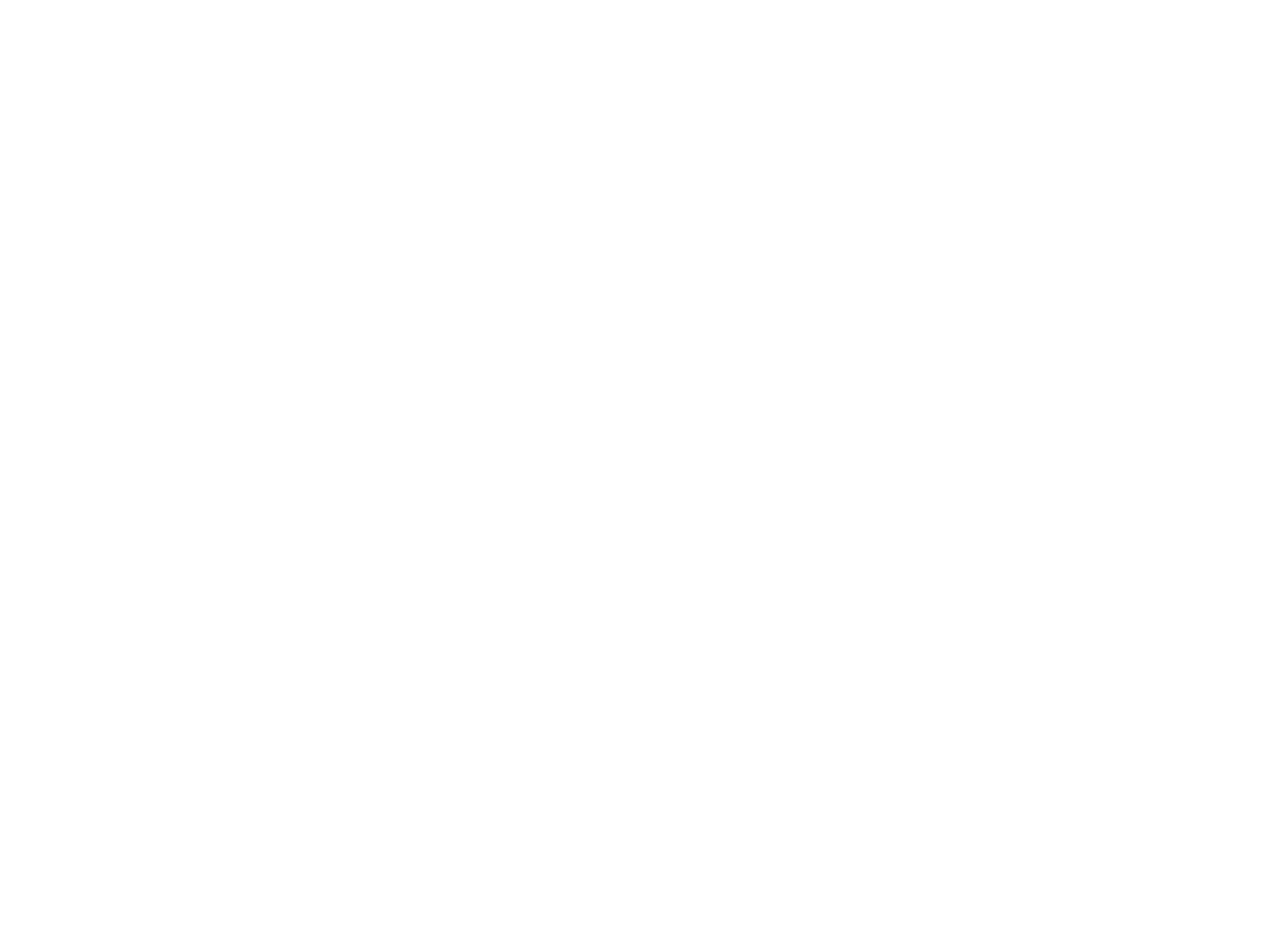
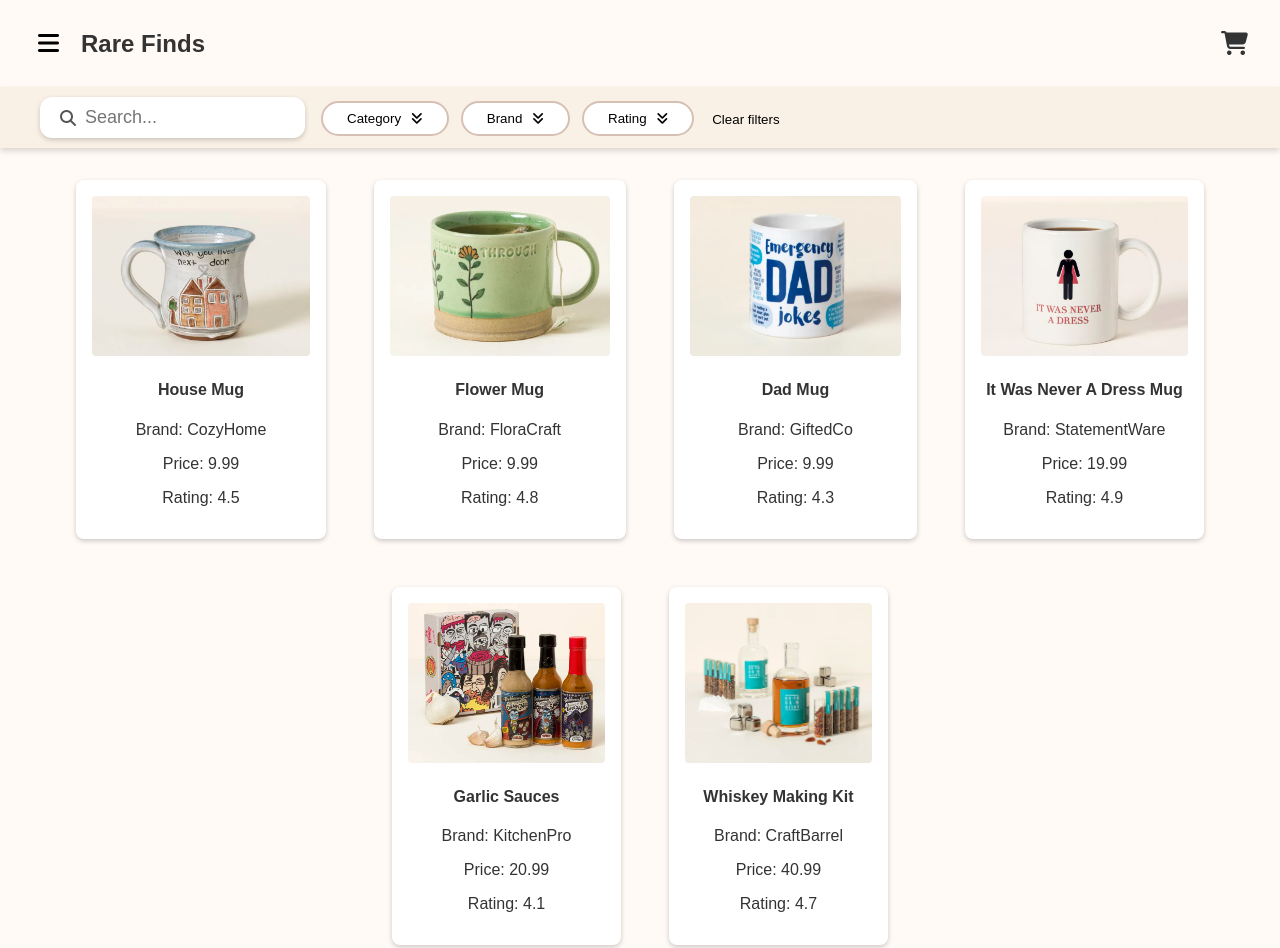
Before and after one commit to AlexandraTantos/RareFindsApp, a plain HTML site: page pages/products.html in a window 1280 px wide. Shown: the top 948 px of the page. Before the commit the page ends 800 px from the top, so only its background shows below. Drawn offline with Linux system fonts and the light colour scheme.

Commit message:
Add products page UI

```diff
--- a/data.js
+++ b/data.js
@@ -3,42 +3,54 @@ export const products = [
     id: 1,
     name: "House Mug",
     price: 9.99,
-    image: "./images/house-mug.png",
+    image: "/images/house-mug.png",
     category: "mugs",
+    brand: "CozyHome",
+    rating: 4.5,
   },
   {
     id: 2,
     name: "Flower Mug",
     price: 9.99,
-    image: "./images/flower-mug.png",
+    image: "/images/flower-mug.png",
     category: "mugs",
+    brand: "FloraCraft",
+    rating: 4.8,
   },
   {
     id: 3,
     name: "Dad Mug",
     price: 9.99,
-    image: "./images/dad-mug.png",
+    image: "/images/dad-mug.png",
     category: "gifts",
+    brand: "GiftedCo",
+    rating: 4.3,
   },
   {
     id: 4,
-    name: "Vintage Vase",
+    name: "It Was Never A Dress Mug",
     price: 19.99,
-    image: "./images/vase.png",
+    image: "/images/mug-dress.png",
     category: "decor",
+    brand: "StatementWare",
+    rating: 4.9,
   },
   {
     id: 5,
     name: "Garlic Sauces",
     price: 20.99,
-    image: "./images/garlic-sauces.png",
+    image: "/images/garlic-sauces.png",
     category: "ingredients",
+    brand: "KitchenPro",
+    rating: 4.1,
   },
   {
     id: 6,
     name: "Whiskey Making Kit",
     price: 40.99,
-    image: "./images/whiskey-kit.png",
+    image: "/images/whiskey-kit.png",
     category: "gifts",
+    brand: "CraftBarrel",
+    rating: 4.7,
   },
 ];
--- a/index.js
+++ b/index.js
@@ -1,6 +1,38 @@
-const toggleNavBtn = document.querySelector(".toggle-nav");
-const navLinks = document.querySelector(".nav-links");
+import { products } from "./data.js";
 
-toggleNavBtn.addEventListener("click", () => {
-  navLinks.classList.toggle("show");
+window.addEventListener("DOMContentLoaded", function () {
+  const toggleButton = document.querySelector(".toggle-nav");
+  const navLinks = document.querySelector(".nav-links");
+  const productsPageSection = document.querySelector("#products-page");
+  const featuredSection = document.querySelector("#featured");
+
+  toggleButton.addEventListener("click", () => {
+    navLinks.classList.toggle("hidden");
+  });
+
+  if (featuredSection) {
+    displayProducts(products.slice(0, 4), featuredSection);
+  }
+
+  if (productsPageSection && products.length > 0) {
+    displayProducts(products, productsPageSection);
+  }
 });
+
+const displayProducts = (products, container) => {
+  const displayProduct = products
+    .map((item) => {
+      return `
+        <div class="product-card">
+  <img src="${item.image}" alt="${item.name}" />
+  <h4>${item.name}</h4>
+  <p class="brand">Brand: ${item.brand}</p>
+  <p class="price">Price: ${item.price}</p>
+  <p class="rating">Rating: ${item.rating}</p>
+</div>
+`;
+    })
+    .join("");
+
+  container.innerHTML = `<div class="product-list">${displayProduct}</div>`;
+};
--- a/pages/products.html
+++ b/pages/products.html
@@ -1,8 +1,4 @@
 <!DOCTYPE html>
-<!--[if lt IE 7]>      <html class="no-js lt-ie9 lt-ie8 lt-ie7"> <![endif]-->
-<!--[if IE 7]>         <html class="no-js lt-ie9 lt-ie8"> <![endif]-->
-<!--[if IE 8]>         <html class="no-js lt-ie9"> <![endif]-->
-<!--[if gt IE 8]>      <html class="no-js"> <!--<![endif]-->
 <html>
   <head>
     <meta charset="utf-8" />
@@ -10,16 +6,77 @@
     <title></title>
     <meta name="description" content="" />
     <meta name="viewport" content="width=device-width, initial-scale=1" />
-    <link rel="stylesheet" href="" />
+    <link rel="stylesheet" href="/styles.css" />
+    <link
+      rel="stylesheet"
+      href="https://cdnjs.cloudflare.com/ajax/libs/font-awesome/6.5.0/css/all.min.css"
+    />
+    <link rel="icon" href="/images/favicon.png" type="image/png" />
   </head>
   <body>
-    <!--[if lt IE 7]>
-      <p class="browsehappy">
-        You are using an <strong>outdated</strong> browser. Please
-        <a href="#">upgrade your browser</a> to improve your experience.
-      </p>
-    <![endif]-->
+    <header class="navbar">
+      <div class="navbar-left">
+        <button class="toggle-nav">
+          <i class="fas fa-bars"></i>
+        </button>
+        <h1 class="logo-text">Rare Finds</h1>
+      </div>
 
-    <script src="" async defer></script>
+      <ul class="nav-links hidden">
+        <li><a href="/pages/index.html" class="nav-link">Home</a></li>
+        <li><a href="/pages/products.html" class="nav-link">Products</a></li>
+        <li><a href="/pages/about.html" class="nav-link">About</a></li>
+      </ul>
+
+      <div class="navbar-right">
+        <a href="/pages/cart.html" class="cart-icon">
+          <i class="fas fa-shopping-cart"></i>
+        </a>
+      </div>
+    </header>
+
+    <section class="filters">
+      <section class="search-container">
+        <div class="search-bar">
+          <i class="fa fa-search"></i>
+          <input type="text" placeholder="Search..." />
+        </div>
+        <div class="filters-bar">
+          <div class="filters-bar-item">
+            <button class="filters-bar-item-button">
+              <span class="filters-button-text"> Category </span>
+
+              <span class="filters-button-icon">
+                <i class="fa-solid fa-angles-down"></i>
+              </span>
+            </button>
+          </div>
+          <div class="filters-bar-item">
+            <button class="filters-bar-item-button">
+              <span class="filters-button-text"> Brand </span>
+
+              <span class="filters-button-icon">
+                <i class="fa-solid fa-angles-down"></i>
+              </span>
+            </button>
+          </div>
+          <div class="filters-bar-item">
+            <button class="filters-bar-item-button">
+              <span class="filters-button-text"> Rating </span>
+
+              <span class="filters-button-icon">
+                <i class="fa-solid fa-angles-down"></i>
+              </span>
+            </button>
+          </div>
+          <div class="filters-bar-clear">
+            <button class="filters-bar-clear-button">Clear filters</button>
+          </div>
+        </div>
+      </section>
+    </section>
+    <section id="products-page" class="products"></section>
+
+    <script src="/index.js" type="module"></script>
   </body>
 </html>
--- a/styles.css
+++ b/styles.css
@@ -4,52 +4,70 @@ body {
   padding: 0;
   background: #fffaf6;
   color: #333;
+  box-sizing: border-box;
+}
+
+.heading3-text {
+  text-align: center;
+  margin-top: 40px;
 }
 .navbar {
   display: flex;
   justify-content: space-between;
   align-items: center;
-  background-color: #fff;
-  padding: 0.5rem 2rem;
-  border-bottom: 2px solid #eee;
-  position: sticky;
+  padding: 1rem 2rem;
   top: 0;
-  z-index: 100;
-  font-family: "Optima";
+  z-index: 1000;
+  height: 55px;
 }
+
+.navbar-left {
+  display: flex;
+  align-items: center;
+  gap: 1rem;
+}
+
+.toggle-nav {
+  background: none;
+  border: none;
+  font-size: 24px;
+  cursor: pointer;
+}
+
 .logo-text {
-  font-size: 1.8rem;
-  color: #3a3a3a;
-  font-weight: 700;
-  letter-spacing: 1px;
-  font-family: "Optima";
+  font-size: 1.5rem;
+  font-weight: bold;
 }
 
 .nav-links {
+  position: absolute;
+  top: 60px;
+  left: 20px;
+  background-color: #fff;
+  border-radius: 8px;
+  padding: 0.5rem 1rem;
+  box-shadow: 0 2px 8px rgba(0, 0, 0, 0.2);
   display: flex;
-  gap: 1.5rem;
-  list-style: none;
+  flex-direction: column;
+  gap: 10px;
+}
+
+.nav-links.hidden {
+  display: none;
 }
 
 .nav-link {
   text-decoration: none;
   color: #333;
-  font-size: 1rem;
-  transition: color 0.3s ease;
+  font-size: 16px;
 }
 
-.nav-link:hover {
-  color: #8b6f4d;
+.cart-icon {
+  font-size: 24px;
+  color: #333;
+  text-decoration: none;
 }
-
-.toggle-nav {
-  display: none;
-  background: none;
-  border: none;
-  font-size: 1.5rem;
-  cursor: pointer;
-}
-
+/*
 @media (max-width: 768px) {
   .nav-links {
     display: none;
@@ -71,12 +89,7 @@ body {
     display: block;
     color: #333;
   }
-}
-nav a {
-  margin-left: 1rem;
-  text-decoration: none;
-  color: #333;
-}
+} */
 
 .hero {
   text-align: center;
@@ -116,7 +129,6 @@ nav a {
   padding: 1rem;
   border-radius: 8px;
   box-shadow: 0 2px 5px rgba(0, 0, 0, 0.2);
-  width: 210px;
 }
 
 .product-card img {
@@ -124,3 +136,82 @@ nav a {
   height: 160px;
   border-radius: 4px;
 }
+
+.search-container {
+  display: flex;
+  gap: 1rem;
+}
+
+.search-bar {
+  position: relative;
+  margin-inline-start: 30px;
+}
+.filters {
+  padding: 10px;
+  position: sticky;
+  z-index: 6;
+  box-shadow: 0 3px 6px rgba(0, 0, 0, 0.15);
+  top: 0;
+  flex-wrap: wrap;
+  background-color: #faf1e6;
+}
+.search-bar input {
+  width: 200px;
+  font-size: 18px;
+  padding: 10px 20px 10px 45px;
+  border-radius: 12px;
+  border: none;
+  box-shadow: 0px 2px 5px rgba(20, 15, 15, 0.2);
+}
+.search-bar input:focus {
+  outline: none;
+}
+
+.search-bar i {
+  position: absolute;
+  top: 50%;
+  left: 20px;
+  transform: translateY(-50%);
+  color: #555;
+  cursor: pointer;
+}
+
+.filters-bar {
+  display: flex;
+  gap: 0.5rem;
+  margin-block-start: 4px;
+  width: auto;
+}
+
+.filters-bar-item {
+  margin-inline-end: 4px;
+  position: static;
+}
+
+.filters-bar-item-button {
+  display: flex;
+  border-radius: 18px;
+  align-items: center;
+  gap: 10px;
+  justify-content: space-between;
+  height: 35px;
+  margin-bottom: 0;
+  padding: 0 1.5rem;
+  width: 100%;
+  cursor: pointer;
+  border: 2px solid #d6c0b3;
+  background-color: white;
+}
+.filters-bar-clear {
+  display: flex;
+}
+.filters-bar-clear-button {
+  background-color: #faf1e6;
+  text-align: center;
+  border: 0;
+  cursor: pointer;
+}
+
+.filters-bar-clear-button:hover {
+  color: #493628;
+}
```
Also changed, not shown: pages/about.html (+7 -2 lines), pages/index.html (+23 -24 lines), images/weather-changing-glass.png (added).
